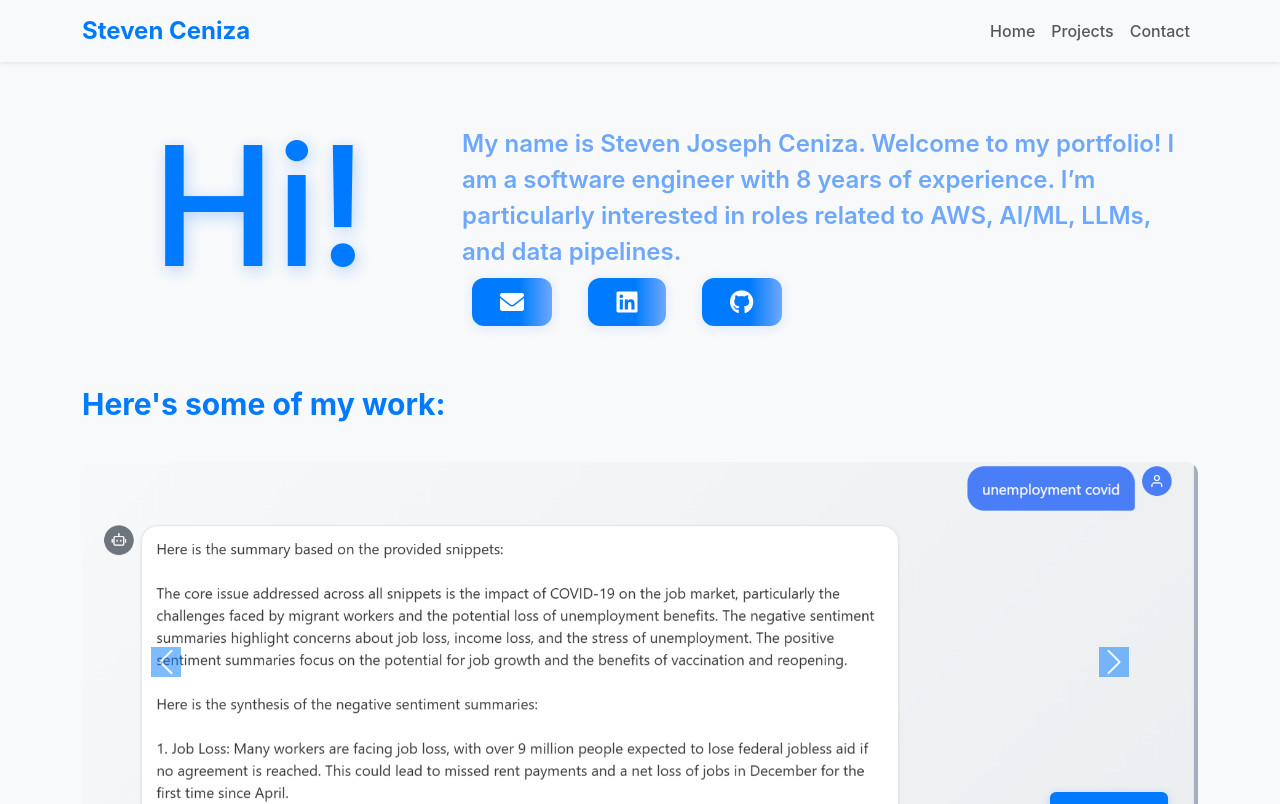
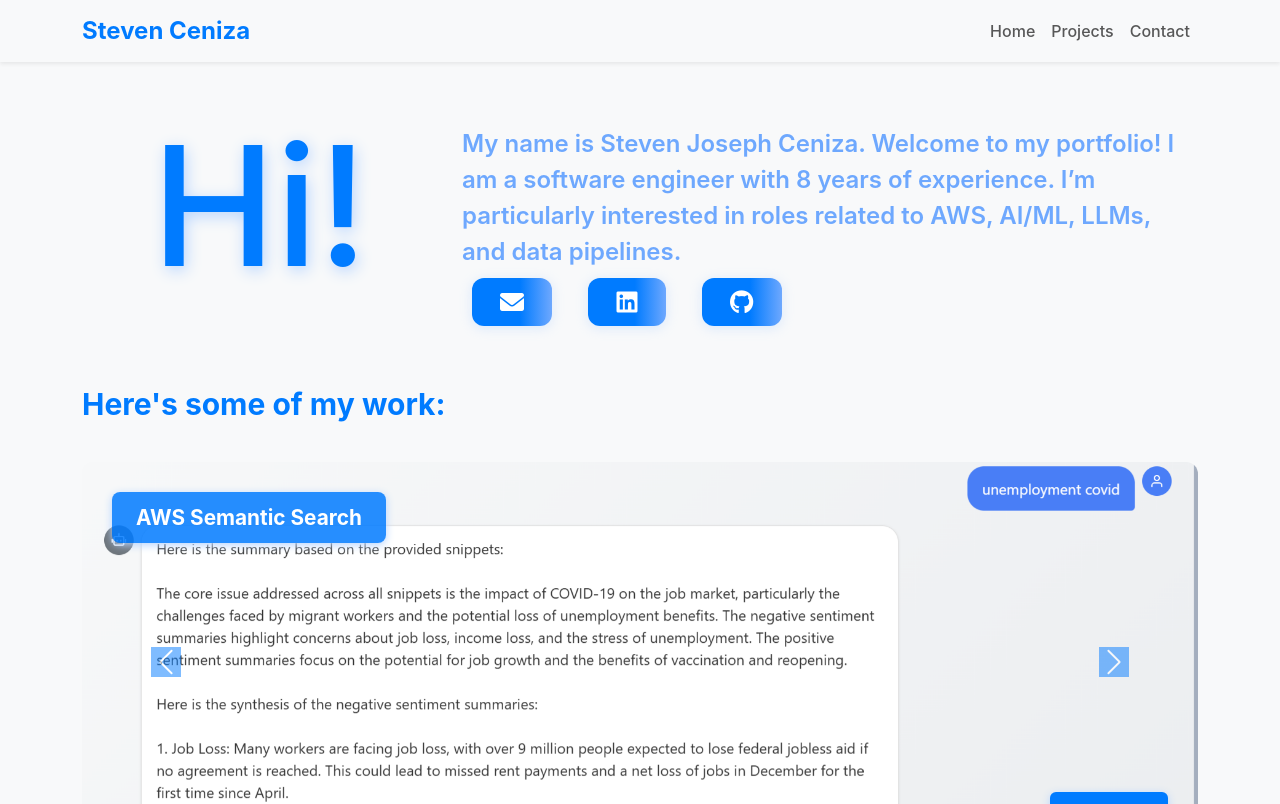
Before and after one commit to cenizastevie/portofolio_static_website, a React (Vite) app: page / in a window 1280 px wide. Shown: the top 804 px of the page. Built offline with nearby package versions, Linux system fonts and the light colour scheme.

Commit message:
Finalize links.

```diff
--- a/src/App.jsx
+++ b/src/App.jsx
@@ -7,20 +7,20 @@ const projects = [
   {
     image: '/projects/aws_chat_buddy.png',
     title: 'AWS Chat Buddy',
-    description: 'A language chat assistant powered by AWS AI/ML services, providing real-time language support and semantic search capabilities.',
-    repo: 'https://github.com/steven-ceniza/aws-chat-buddy',
+    description: 'A full-stack language learning chatbot powered by AWS Bedrock (Claude/Titan) for LLM, a Zappa Flask backend for API/session/LLM logic, and a modern React frontend hosted on S3 + CloudFront. Scenario-based templates enable interactive English practice with grammar correction and progress tracking.',
+    repo: 'https://github.com/cenizastevie/aws_language_chat_buddy',
   },
   {
     image: '/projects/aws_semantic_search.png',
     title: 'AWS Semantic Search',
-    description: 'A semantic search engine leveraging AWS services for fast, relevant document retrieval and natural language understanding.',
-    repo: 'https://github.com/steven-ceniza/aws-semantic-search',
+    description: 'This project is a serverless AWS application for real-time semantic search. It uses a Flask backend deployed with Zappa, enabling scalable serverless execution. The backend leverages AWS Bedrock for generating text embeddings and stores/searches data in OpenSearch. Real-time communication between the backend and a React frontend is handled via WebSockets, allowing users to perform fast, semantic searches and receive instant results. The React frontend provides an interactive user interface for search queries and displaying results.',
+    repo: 'https://github.com/cenizastevie/aws_semantic_search_app',
   },
   {
     image: '/projects/aws_semantic_search_ingestion.png',
     title: 'AWS Semantic Search Ingestion',
-    description: 'Automated data ingestion pipeline for semantic search, integrating AWS Lambda, S3, and more for scalable document processing.',
-    repo: 'https://github.com/steven-ceniza/aws-semantic-search-ingestion',
+    description: 'This AWS Semantic Search Ingestion project processes Common Crawl WARC files to extract and analyze news content for semantic search capabilities. When triggered, a Lambda function reads manifest files containing WARC file listings and launches Fargate tasks to download and extract article content from news website domains within the WARC files. The extracted articles are streamed through Kinesis Data Firehose to an S3 bucket, which then triggers SageMaker batch transform jobs that summarize the content, perform sentiment analysis, and generate vector embeddings suitable for OpenSearch indexing. The system uses containerized processing with ECR, automated CI/CD deployment through CodePipeline, and scales automatically to handle large volumes of Common Crawl data for building comprehensive news content search indexes.',
+    repo: 'https://github.com/cenizastevie/aws_semantic_search_ingestion',
   },
 ];
 
@@ -149,7 +149,7 @@ function App() {
                           className="d-block"
                           style={{
                             width: '100%',
-                            maxWidth: '1200px', // Make images wider
+                            maxWidth: '1200px',
                             margin: '0 auto',
                             borderRadius: 12,
                             objectFit: 'cover',
@@ -159,6 +159,24 @@ function App() {
                           src={project.image}
                           alt={project.title}
                         />
+                        <div
+                          style={{
+                            position: 'absolute',
+                            top: 30,
+                            left: 30,
+                            background: 'rgba(0,123,255,0.85)',
+                            color: 'white',
+                            padding: '10px 24px',
+                            borderRadius: 8,
+                            fontWeight: 700,
+                            fontSize: '1.3rem',
+                            boxShadow: '0 2px 8px #b6d4fe',
+                            zIndex: 2,
+                            maxWidth: '70%',
+                          }}
+                        >
+                          {project.title}
+                        </div>
                         <button
                           className="view-repo-btn"
                           style={{
```
